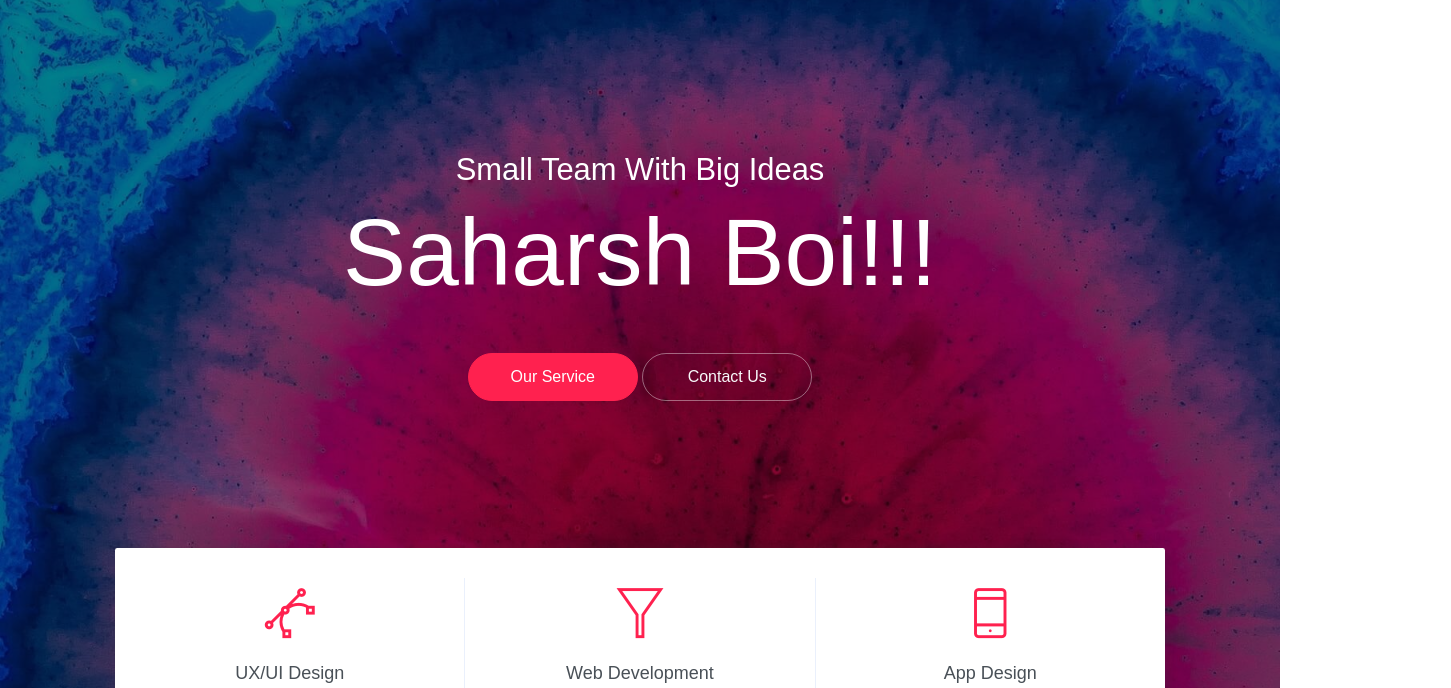
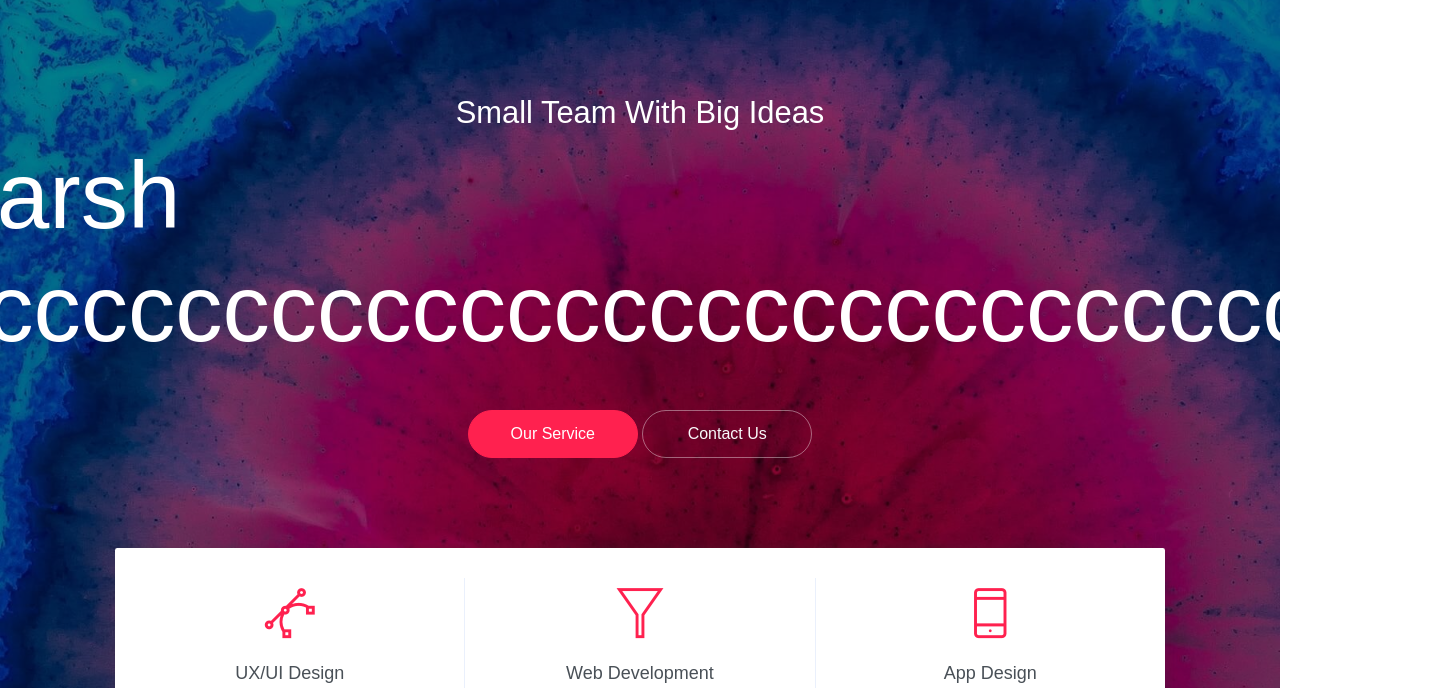
Before and after one commit to Techilaa/techilaa.github.io, a website: page index.html in a window 1280 px wide. Shown: the part 112-800 px from the top of the page, 1451 px wide, since content can reach past the window. Drawn offline with Linux system fonts and the light colour scheme.

Commit message:
Update index.html

```diff
--- a/index.html
+++ b/index.html
@@ -68,7 +68,7 @@
     <header class="header">
         <div class="overlay">
             <h6 class="subtitle">Small Team With Big Ideas</h6>
-            <h1 class="title">Saharsh Boi!!!</h1>
+            <h1 class="title">Saharsh Bccccccccccccccccccccccccccccccccc</h1>
             <div class="buttons text-center">
                 <a href="#service" class="btn btn-primary rounded w-lg btn-lg my-1">Our Service</a>
                 <a href="#contact" class="btn btn-outline-light rounded w-lg btn-lg my-1">Contact Us</a>
```
